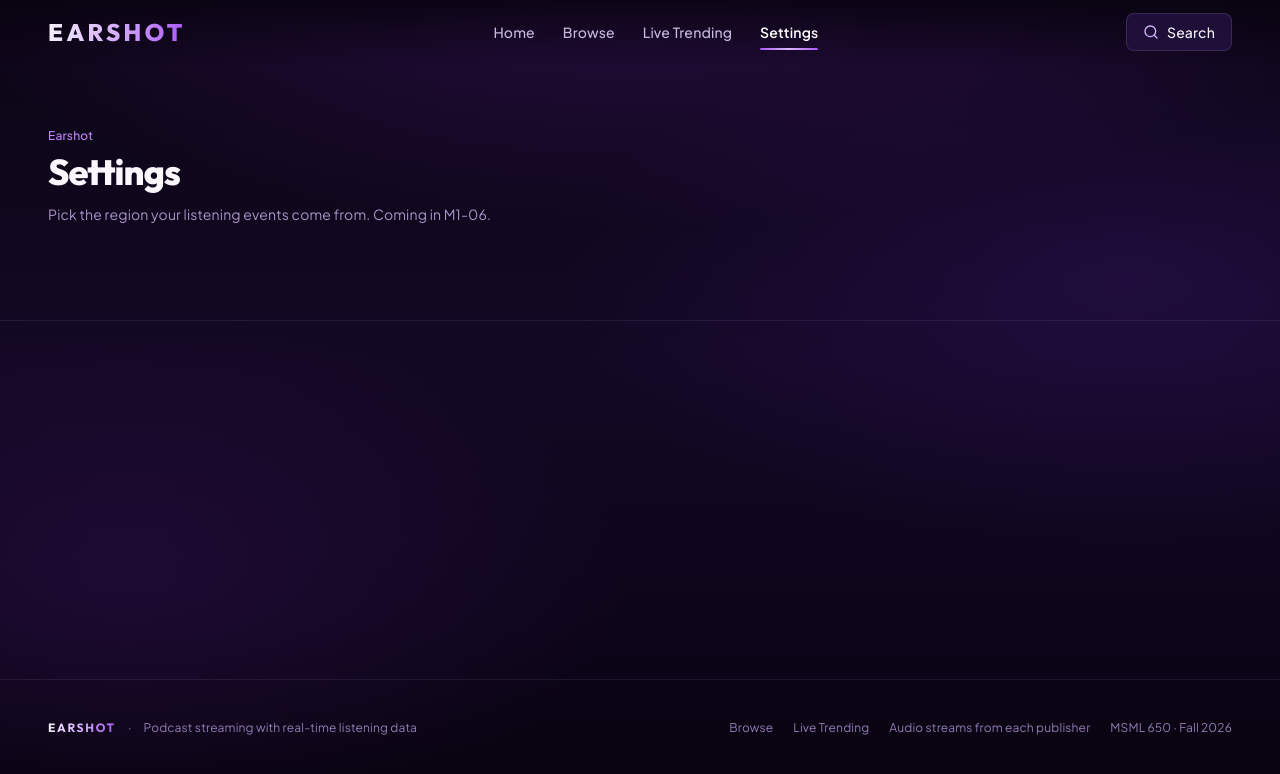
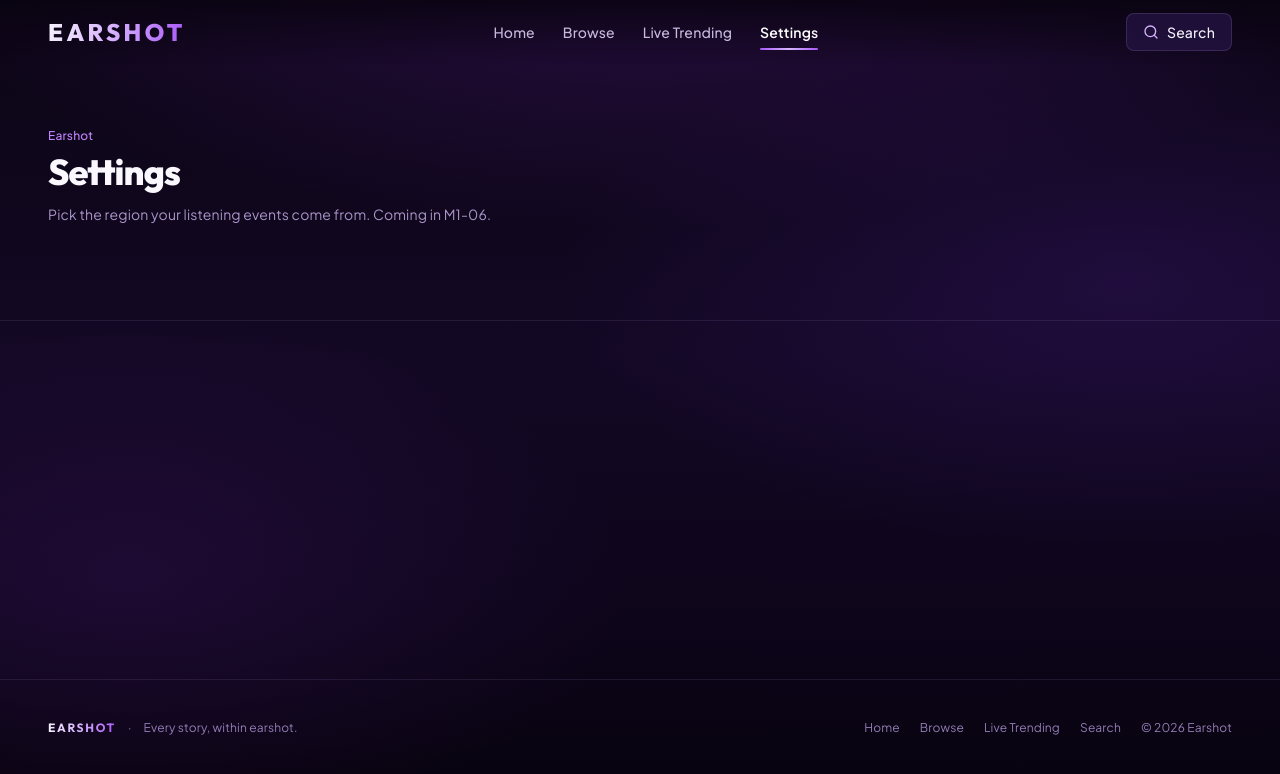
Before and after one commit to Shreevatsa123/earshot-podcast-streaming, a React (Vite) app in the folder web/: page /settings in a window 1280 px wide. Shown: the top 774 px of the page. Built offline with nearby package versions, Linux system fonts and the light colour scheme.

Commit message:
web: product-style footer with tagline, page links and copyright

```diff
--- a/web/src/App.tsx
+++ b/web/src/App.tsx
@@ -6,7 +6,7 @@ import { PlayerDock } from "./components/PlayerDock";
 import { PlayerProvider, usePlayer } from "./components/PlayerContext";
 import { SearchOverlay } from "./components/SearchOverlay";
 import { ShowDetailModal } from "./components/ShowDetailModal";
-import { UiContext } from "./components/UiContext";
+import { UiContext, useUi } from "./components/UiContext";
 import type { UiActions } from "./components/UiContext";
 import { Home } from "./pages/Home";
 import { Placeholder } from "./pages/Placeholder";
@@ -72,24 +72,31 @@ function Layout({ children }: { children: ReactNode }) {
 }
 
 function Footer() {
+  const { openSearch } = useUi();
+  const linkClass = "hover:text-[#E9D5FF] transition-colors";
   return (
     <footer className="mt-16 border-t border-purple-300/10 py-10">
       <div className="max-w-[1440px] mx-auto px-5 sm:px-8 lg:px-12 flex flex-col sm:flex-row items-start sm:items-center justify-between gap-4 text-xs text-[#927DB5]">
         <div className="flex items-center gap-3">
           <span className="brand-gradient font-display font-bold tracking-[0.14em]">EARSHOT</span>
           <span aria-hidden="true">·</span>
-          <span>Podcast streaming with real-time listening data</span>
+          <span>Every story, within earshot.</span>
         </div>
-        <div className="flex flex-wrap items-center gap-5">
-          <Link to="/browse" className="hover:text-[#E9D5FF] transition-colors">
+        <nav aria-label="Footer" className="flex flex-wrap items-center gap-5">
+          <Link to="/" className={linkClass}>
+            Home
+          </Link>
+          <Link to="/browse" className={linkClass}>
             Browse
           </Link>
-          <Link to="/trending" className="hover:text-[#E9D5FF] transition-colors">
+          <Link to="/trending" className={linkClass}>
             Live Trending
           </Link>
-          <span>Audio streams from each publisher</span>
-          <span>MSML 650 · Fall 2026</span>
-        </div>
+          <button type="button" onClick={openSearch} className={`${linkClass} cursor-pointer`}>
+            Search
+          </button>
+          <span>© 2026 Earshot</span>
+        </nav>
       </div>
     </footer>
   );
```
